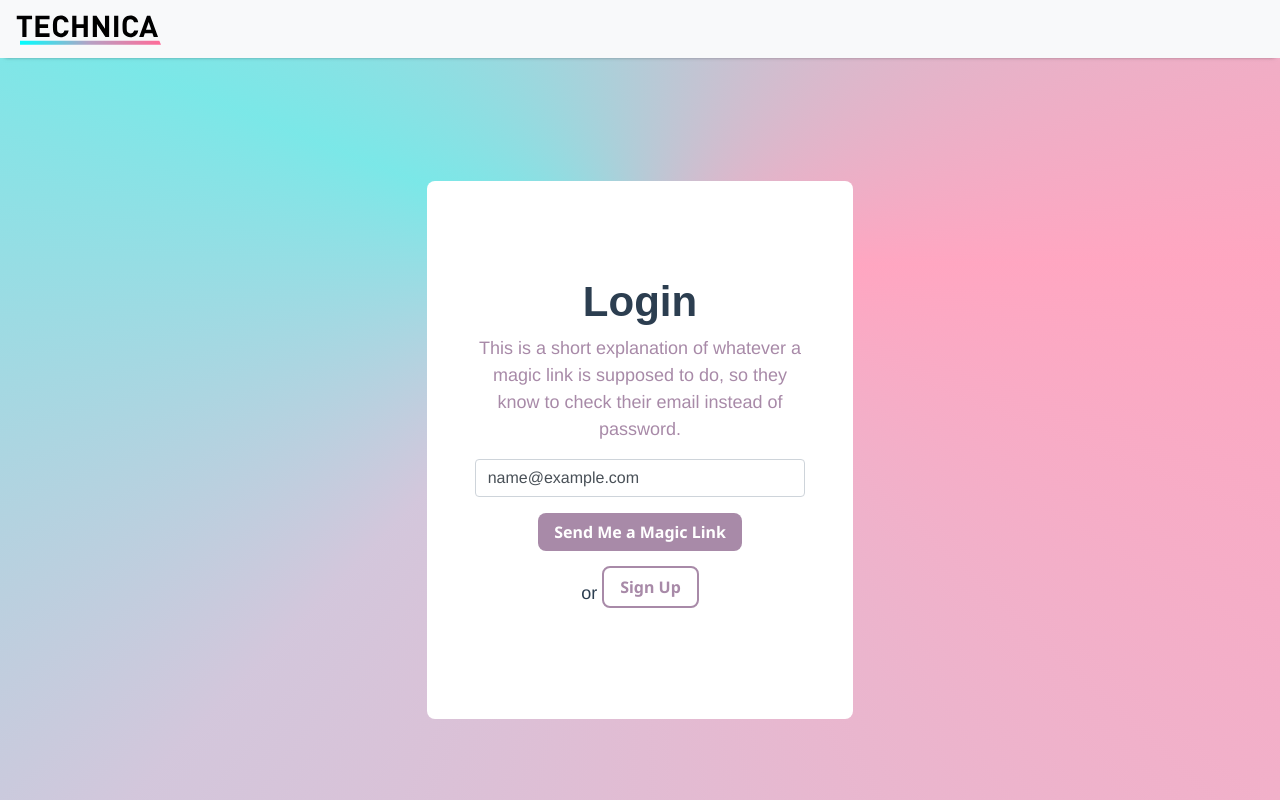
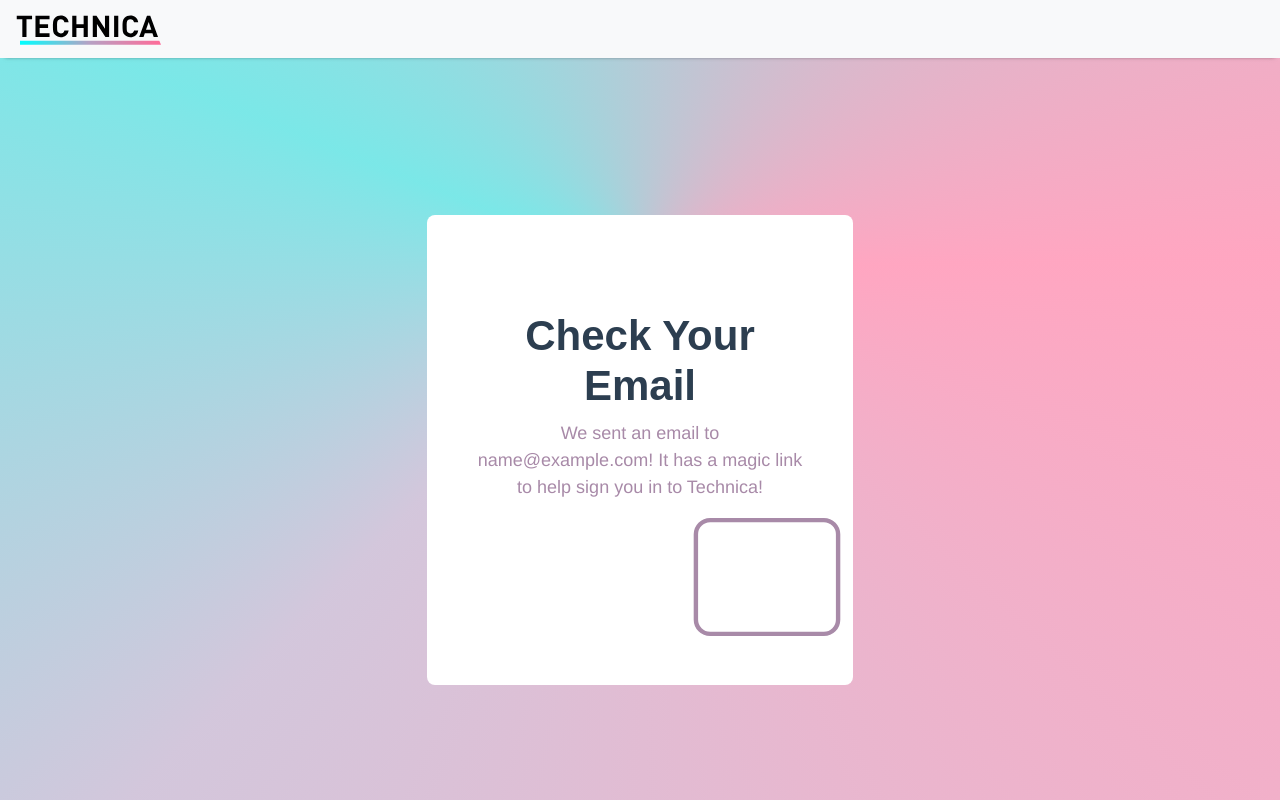
Before and after one commit to codetheorem/platform-2020, a Vue app in the folder frontend/: page /login in a window 1280 px wide. Both pictures are taken after typing "name@example.com" into the empty fields and a click on the button "Send Me a Magic Link". Built offline with nearby package versions, Linux system fonts and the light colour scheme; a web font is replaced by a local one.

Commit message:
Get submit mostly working

```diff
--- a/frontend/src/components/Button.vue
+++ b/frontend/src/components/Button.vue
@@ -1,5 +1,5 @@
 <template>
-  <button type="button" class="btn btn-primary btn-lg btn-wrapper" :class="{'btn-sm': size === 'sm', 'outline-style': outlineStyle}">
+  <button type="button" class="btn btn-primary btn-lg btn-wrapper" :class="{'btn-sm': size === 'sm', 'outline-style': outlineStyle}" @click="clicked">
       <span>{{ text }}</span>
   </button>
 </template>
@@ -16,6 +16,11 @@ export default {
     outlineStyle: {
       type: Boolean,
       default: false
+    }
+  },
+  methods: {
+    clicked(){
+      this.$emit('click')
     }
   }
 };
--- a/frontend/src/views/Login.vue
+++ b/frontend/src/views/Login.vue
@@ -1,21 +1,31 @@
 <template>
   <div class="login-container">
-    <div class="container content-container col-md-7 col-lg-8 col-xl-4">
+    <div v-if="!loginButtonClicked" class="container content-container col-md-7 col-lg-8 col-xl-4">
       <div class="content-container-title">
         <h3>Login</h3>
       </div>
       <div class="content-container-body">
         <p class="description-text">This is a short explanation of whatever a magic link is supposed to do, so they know to check their email instead of password.</p>
-        <form>
+        <form @submit="sendMagicLink">
           <div class="form-group mx-auto">
-            <input type="email" class="form-control mx-auto" id="emailInput" placeholder="Email">
+            <input type="email" class="form-control mx-auto" id="emailInput" placeholder="Email" v-model="userEmail">
           </div>
-          <Button size="lg" text="Send Me a Magic Link"/>
+          <Button size="lg" text="Send Me a Magic Link" @click="sendMagicLink"/>
           <div class="login-footer">
             <span>or </span>
-            <Button size="lg" text="Sign Up" outlineStyle="true"/>
+            <Button size="lg" text="Sign Up" :outlineStyle="true"/>
           </div>
         </form>
+      </div>
+    </div>
+
+    <div v-else class="container content-container col-md-7 col-lg-8 col-xl-4">
+      <div class="content-container-title">
+        <h3>Check Your Email</h3>
+      </div>
+      <div class="content-container-body">
+        <p class="description-text">We sent an email to {{ userEmail }}! It has a magic link to help sign you in to Technica!</p>
+        <img alt="Mail icon" src="../assets/mail-icon.svg" width="584" height="120">
       </div>
     </div>
   </div>
@@ -28,6 +38,18 @@ export default {
   name: 'Login',
   components: {
     Button
+  },
+  data() {
+    return {
+      loginButtonClicked: false,
+      userEmail: ''
+    }
+  },
+  methods: {
+    sendMagicLink(){
+      this.loginButtonClicked = true;
+
+    }
   }
 };
 </script>
```
Also changed, not shown: frontend/src/assets/mail-icon.svg (added).
